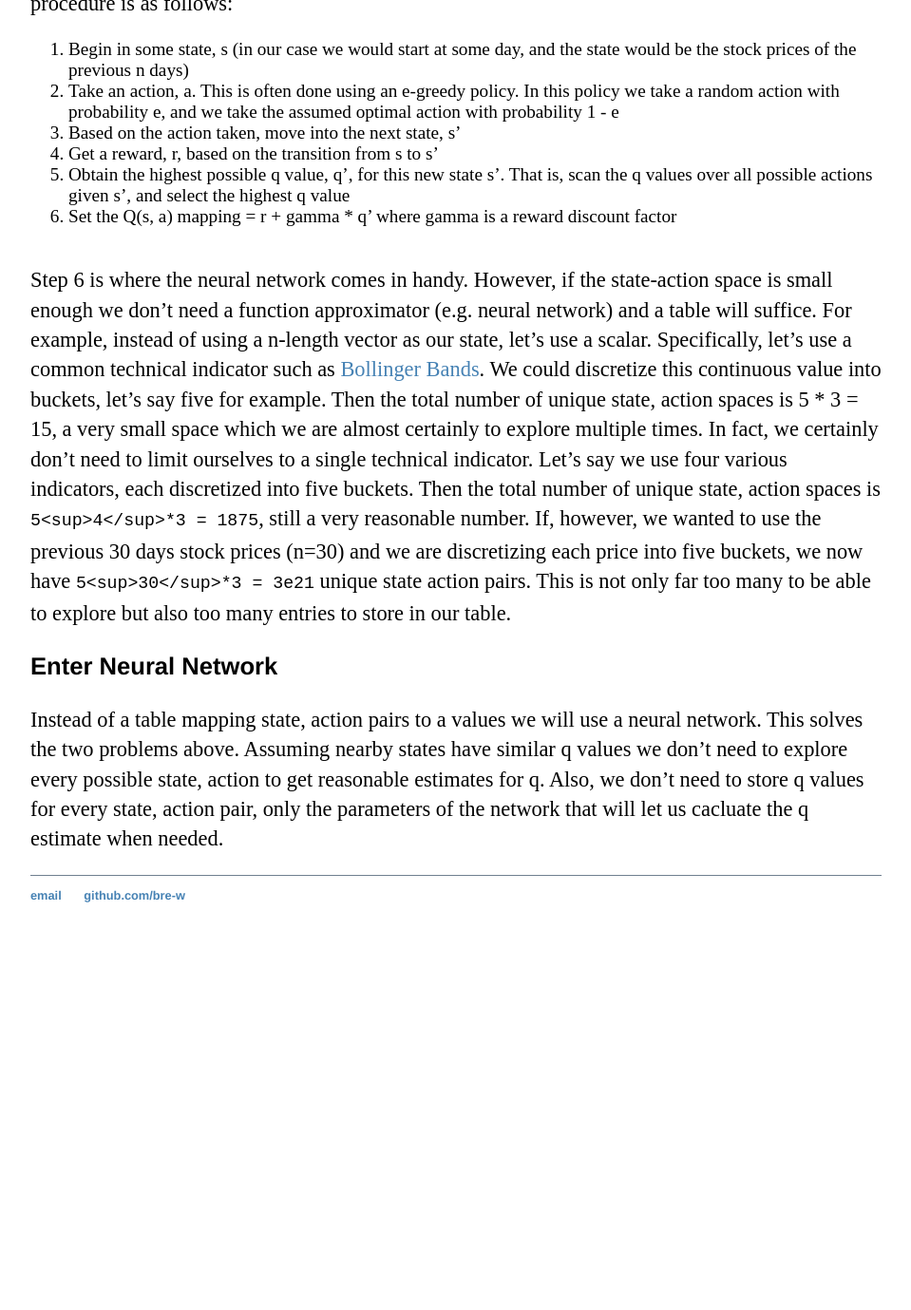
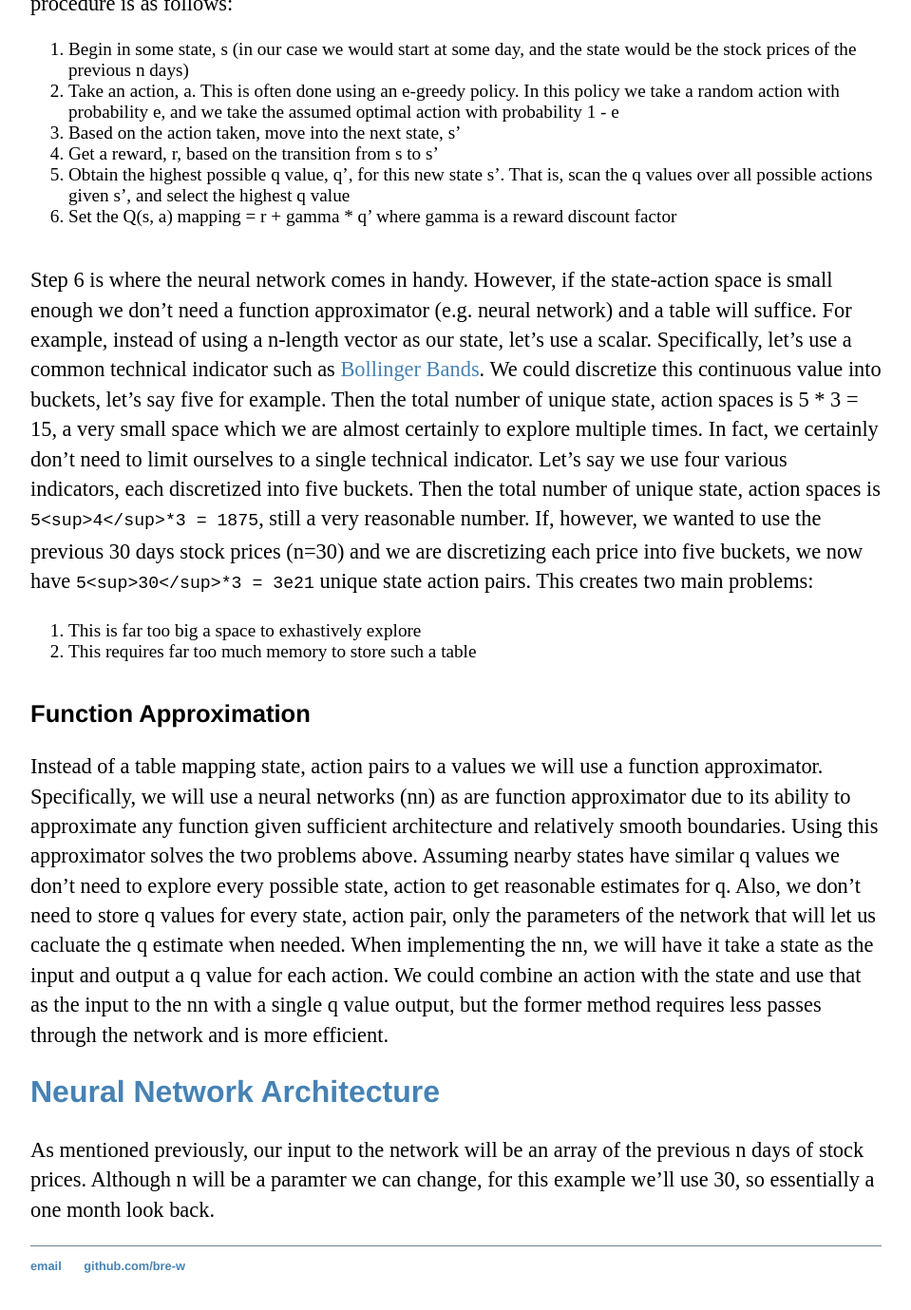
Before and after one commit to bre-w/bre-w.github.io, a Jekyll site: the page built from _posts/2020-07-06-test-post.md, in a window 1280 px wide and 1400 px high, scrolled down 1271 px. Shown: the top 1379 px of the window at 95% size, without its empty margins (160-1119 px from the left). Built offline with Jekyll 4.4.1, drawn with Linux system fonts in a browser that asks for light colours; before the commit the page ends 2281 px from its top, so only the background shows below that.

Commit message:
Update 2020-07-06-test-post.md

```diff
--- a/_posts/2020-07-06-test-post.md
+++ b/_posts/2020-07-06-test-post.md
@@ -29,8 +29,14 @@ To learn the mappings we explore the "world". This essentially involves moving a
 5. Obtain the highest possible q value, q', for this new state s'. That is, scan the q values over all possible actions given s', and select the highest q value
 6. Set the Q(s, a) mapping = r + gamma * q' where gamma is a reward discount factor
 
-Step 6 is where the neural network comes in handy. However, if the state-action space is small enough we don't need a function approximator (e.g. neural network) and a table will suffice. For example, instead of using a n-length vector as our state, let's use a scalar. Specifically, let's use a common technical indicator such as [Bollinger Bands](https://en.wikipedia.org/wiki/Bollinger_Bands). We could discretize this continuous value into buckets, let's say five for example. Then the total number of unique state, action spaces is 5 * 3 = 15, a very small space which we are almost certainly to explore multiple times. In fact, we certainly don't need to limit ourselves to a single technical indicator. Let's say we use four various indicators, each discretized into five buckets. Then the total number of unique state, action spaces is `5<sup>4</sup>*3 = 1875`, still a very reasonable number. If, however, we wanted to use the previous 30 days stock prices (n=30) and we are discretizing each price into five buckets, we now have `5<sup>30</sup>*3 = 3e21` unique state action pairs. This is not only far too many to be able to explore but also too many entries to store in our table.
+Step 6 is where the neural network comes in handy. However, if the state-action space is small enough we don't need a function approximator (e.g. neural network) and a table will suffice. For example, instead of using a n-length vector as our state, let's use a scalar. Specifically, let's use a common technical indicator such as [Bollinger Bands](https://en.wikipedia.org/wiki/Bollinger_Bands). We could discretize this continuous value into buckets, let's say five for example. Then the total number of unique state, action spaces is 5 * 3 = 15, a very small space which we are almost certainly to explore multiple times. In fact, we certainly don't need to limit ourselves to a single technical indicator. Let's say we use four various indicators, each discretized into five buckets. Then the total number of unique state, action spaces is `5<sup>4</sup>*3 = 1875`, still a very reasonable number. If, however, we wanted to use the previous 30 days stock prices (n=30) and we are discretizing each price into five buckets, we now have `5<sup>30</sup>*3 = 3e21` unique state action pairs. This creates two main problems:
+1. This is far too big a space to exhastively explore
+2. This requires far too much memory to store such a table
 
-### Enter Neural Network
+### Function Approximation
 
-Instead of a table mapping state, action pairs to a values we will use a neural network. This solves the two problems above. Assuming nearby states have similar q values we don't need to explore every possible state, action to get reasonable estimates for q. Also, we don't need to store q values for every state, action pair, only the parameters of the network that will let us cacluate the q estimate when needed.
+Instead of a table mapping state, action pairs to a values we will use a function approximator. Specifically, we will use a neural networks (nn) as are function approximator due to its ability to approximate any function given sufficient architecture and relatively smooth boundaries. Using this approximator solves the two problems above. Assuming nearby states have similar q values we don't need to explore every possible state, action to get reasonable estimates for q. Also, we don't need to store q values for every state, action pair, only the parameters of the network that will let us cacluate the q estimate when needed. When implementing the nn, we will have it take a state as the input and output a q value for each action. We could combine an action with the state and use that as the input to the nn with a single q value output, but the former method requires less passes through the network and is more efficient.
+
+## Neural Network Architecture
+
+As mentioned previously, our input to the network will be an array of the previous n days of stock prices. Although n will be a paramter we can change, for this example we'll use 30, so essentially a one month look back.
```
